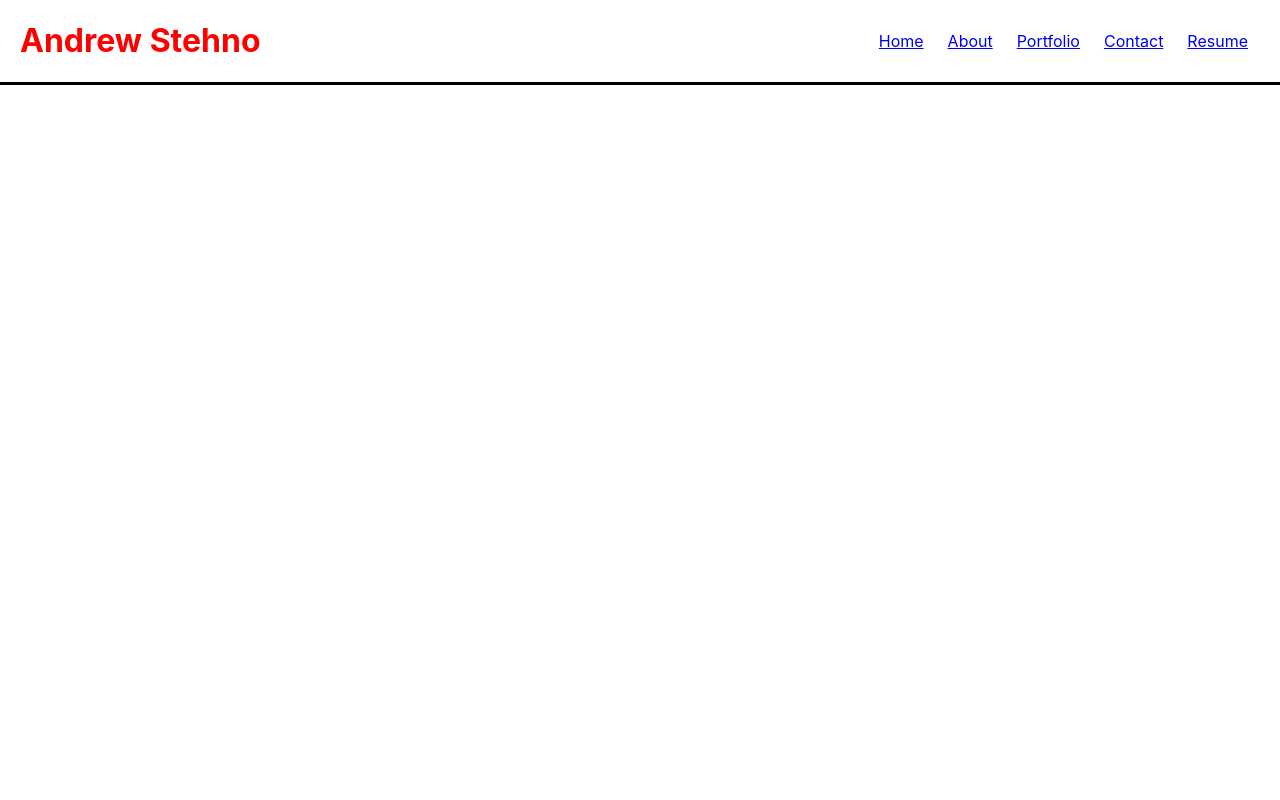
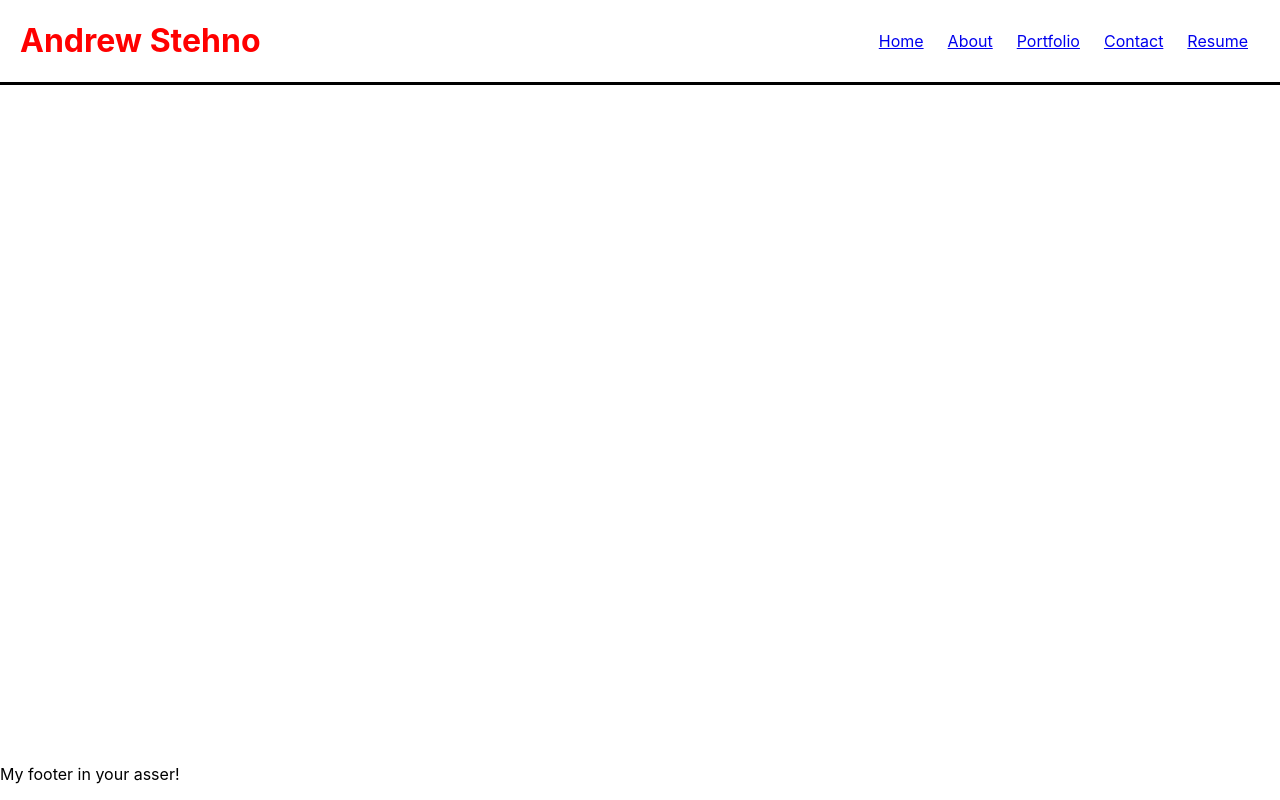
Before and after one commit to andrew-stehno/react-portfolio, a React (Create React App) app: page /contact in a window 1280 px wide. Built offline with nearby package versions, Linux system fonts and the light colour scheme.

Commit message:
css to attach footer to bottom of page

```diff
--- a/src/App.js
+++ b/src/App.js
@@ -1,13 +1,14 @@
 import React, { Component } from "react";
 import { BrowserRouter as Router, Route, Switch } from "react-router-dom";
 
-import Home from "./pages/Home"
+import Home from "./pages/Home";
 import About from "./pages/About";
 import Portfolio from "./pages/Portfolio";
 import Contact from "./pages/Contact";
 import NoMatch from "./pages/NoMatch";
 
 import Navbar from "./components/Navbar";
+import Footer from "./components/Footer";
 
 class App extends Component {
   render() {
@@ -15,7 +16,7 @@ class App extends Component {
       <div>
         <Router>
           <header>
-            <Navbar/>
+            <Navbar />
           </header>
           <Switch>
             <Route exact path="/" component={Home} />
@@ -24,6 +25,9 @@ class App extends Component {
             <Route exact path="/contact" component={Contact} />
             <Route component={NoMatch} />
           </Switch>
+          <footer>
+            <Footer />
+          </footer>
         </Router>
       </div>
     );
--- /dev/null
+++ b/src/components/Footer.js
@@ -0,0 +1,12 @@
+import React from "react";
+import classes from "./Footer.module.css"
+
+const footer = () => {
+  return (
+    <div className={classes.Footer}>
+      <p>My footer in your asser!</p>
+    </div>
+  );
+};
+
+export default footer;
--- /dev/null
+++ b/src/components/Footer.module.css
@@ -0,0 +1,5 @@
+.Footer {
+    position: absolute;
+    bottom: 0;
+    width: 100%;
+}
```
